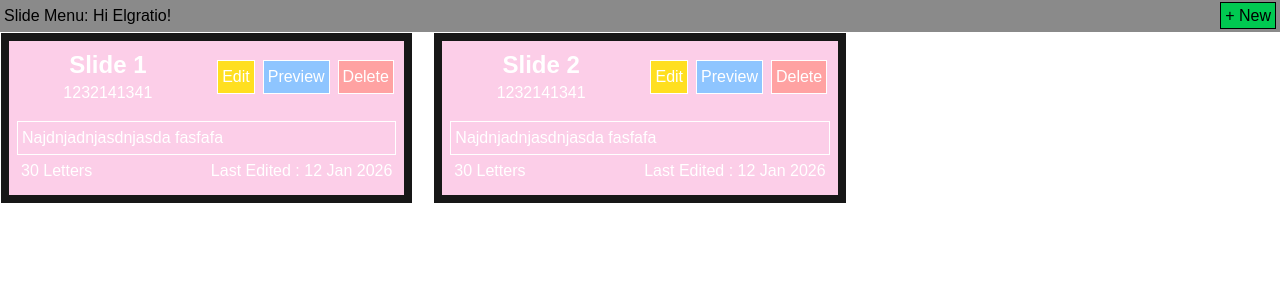
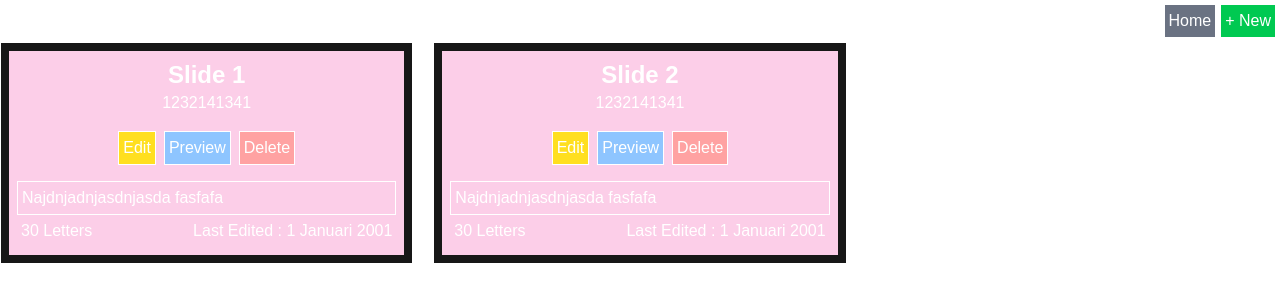
Before and after one commit to akael888/propre-sim, a Next.js app: page /slide in a window 1280 px wide. Shown: the top 302 px of the page. Built offline with nearby package versions, Linux system fonts and the light colour scheme; no server answers; the database is empty.

Commit message:
feat : Added Home Nav and Fixes some Date

```diff
--- a/src/app/slide/page.tsx
+++ b/src/app/slide/page.tsx
@@ -8,9 +8,15 @@ export default async function SlideManagerPage() {
 
   return (
     <>
-      <div className="flex justify-between p-1 bg-foreground/50 sticky top-0 text-black">
-        <div> Slide Menu: Hi {tempUserData.userName}! </div>
-        <div>
+      <div className="flex justify-between p-1 bg-background/80 sticky top-0 text-white">
+        <div className="flex justify-center items-center font-bold"> Slide Menu: Hi {tempUserData.userName}! </div>
+        <div className="gap-1 flex">
+          <Link
+            href="/"
+            className="border-1 p-1 hover:bg-gray-300 bg-gray-500"
+          >
+            Home
+          </Link>
           <Link
             href="/editor"
             className="border-1 p-1 hover:bg-gray-300 bg-green-500"
@@ -19,7 +25,7 @@ export default async function SlideManagerPage() {
           </Link>
         </div>
       </div>
-      <div className="grid grid-cols-3 gap-5 h-fit md:flex-row">
+      <div className="gap-5 h-fit md:grid-cols-3 md:grid flex flex-col ">
         {slideData?.map((value, index) => {
           return (
             <div
@@ -27,7 +33,7 @@ export default async function SlideManagerPage() {
               key={index}
             >
               <div className="flex flex-col bg-pink-200">
-                <div className="grid grid-cols-2">
+                <div className="2xl:grid 2xl:grid-cols-2 flex flex-col">
                   <div className="flex flex-col p-2 h-fit">
                     <h3 className="text-2xl font-bold truncate">
                       {value.title}
@@ -61,7 +67,7 @@ export default async function SlideManagerPage() {
                         ? value.textdata.length + " Letters"
                         : "Empty Data"}
                     </p>
-                    <p>Last Edited : 12 Jan 2026</p>
+                    <p>Last Edited : 1 Januari 2001</p>
                   </div>
                 </div>
               </div>
```
